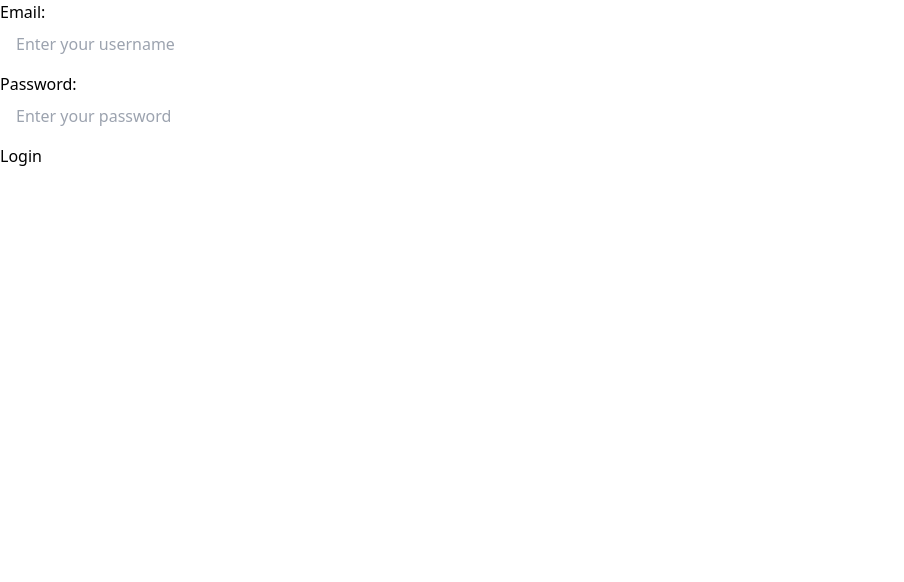
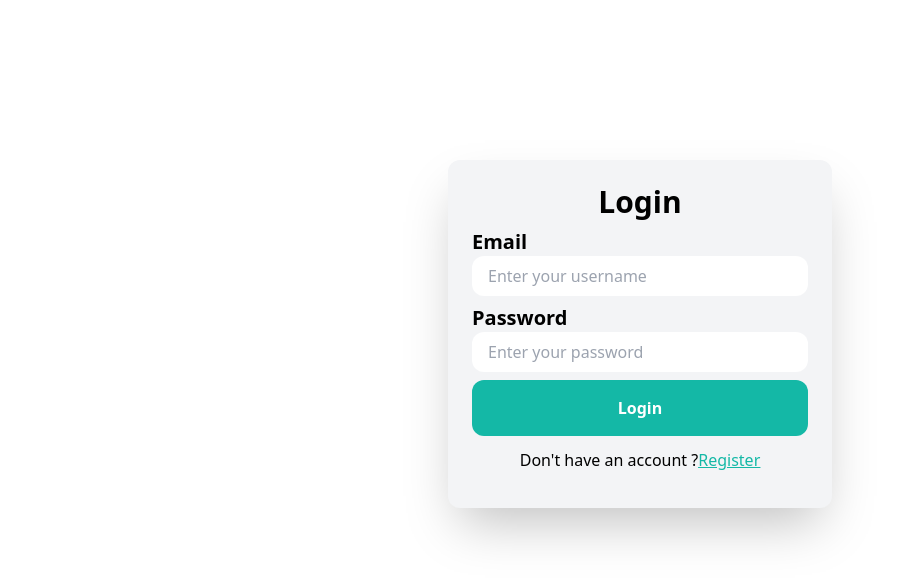
Before and after one commit to zablon-oigo/ticket-management-system, a Django app: page /accounts/login/ in a window 1280 px wide. Shown: the top 582 px of the page, without its empty margins (0-904 px from the left). Run offline with Django 3.2, Linux system fonts and the light colour scheme; some libraries are stand-ins or nearby versions.

Commit message:
UserLoginForm Styling

```diff
--- a/templates/accounts/login.html
+++ b/templates/accounts/login.html
@@ -3,9 +3,22 @@
 Login
 {% endblock %}
 {% block content %}
-<form action="{% url 'login' %}" method="post">
-    {% csrf_token %}
-    {{form.as_p}}
-    <input type="submit" value="Login" class="">
-</form>
+<div class="m-8 rounded-xl max-w-sm my-40 mx-auto bg-gray-100 p-6 shadow-2xl">
+    <div class="w-full flex flex-col items-center ">
+        <h2 class="text-3xl font-semibold mb-2">Login</h2>
+        <div class="">
+            <form action="{% url 'login' %}" method="post">
+                {% csrf_token %}
+                {% for field in form %}
+                <label for="" class="font-semibold text-xl">{{field.label}}</label>
+                {{field}}
+
+                {% endfor%}
+        </div>
+
+            <input type="submit" value="Login" class="bg-teal-500 py-4 px-6 w-full mx-auto hover:bg-teal-700 rounded-xl font-semibold text-white">
+            <p class="m-3 text-base">Don't have an account ?<span class="text-teal-500 underline"><a href="{% url 'register' %}">Register</a></span></p>
+        </form>
+    </div>
+</div>
 {% endblock %}
```
